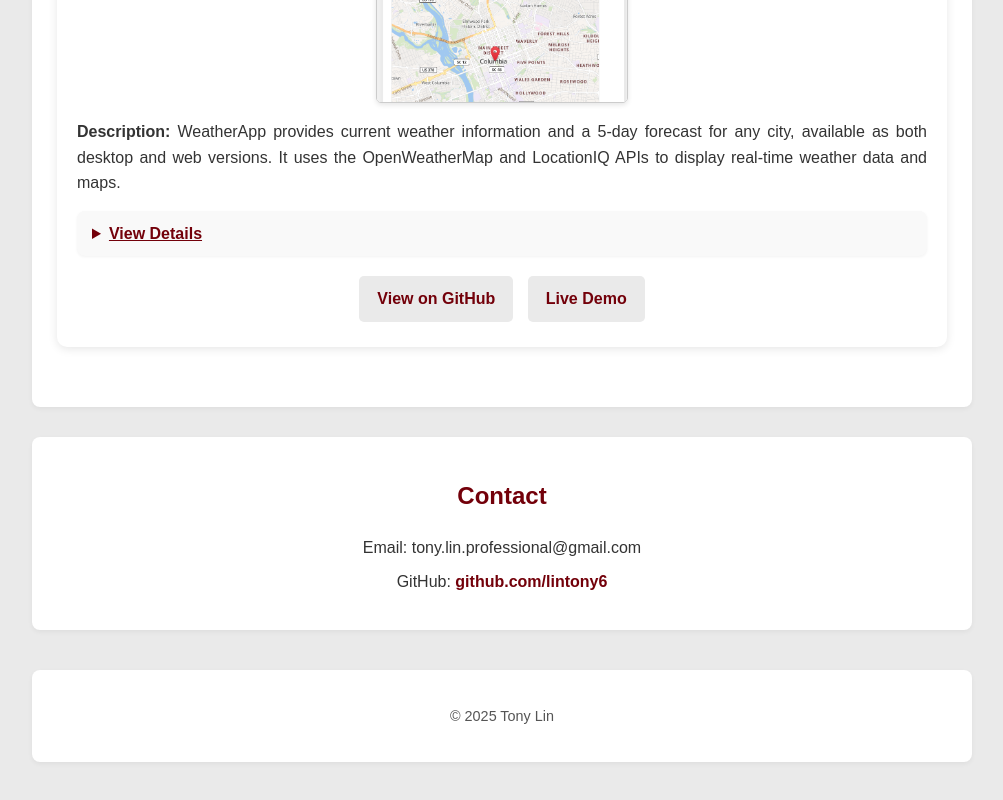
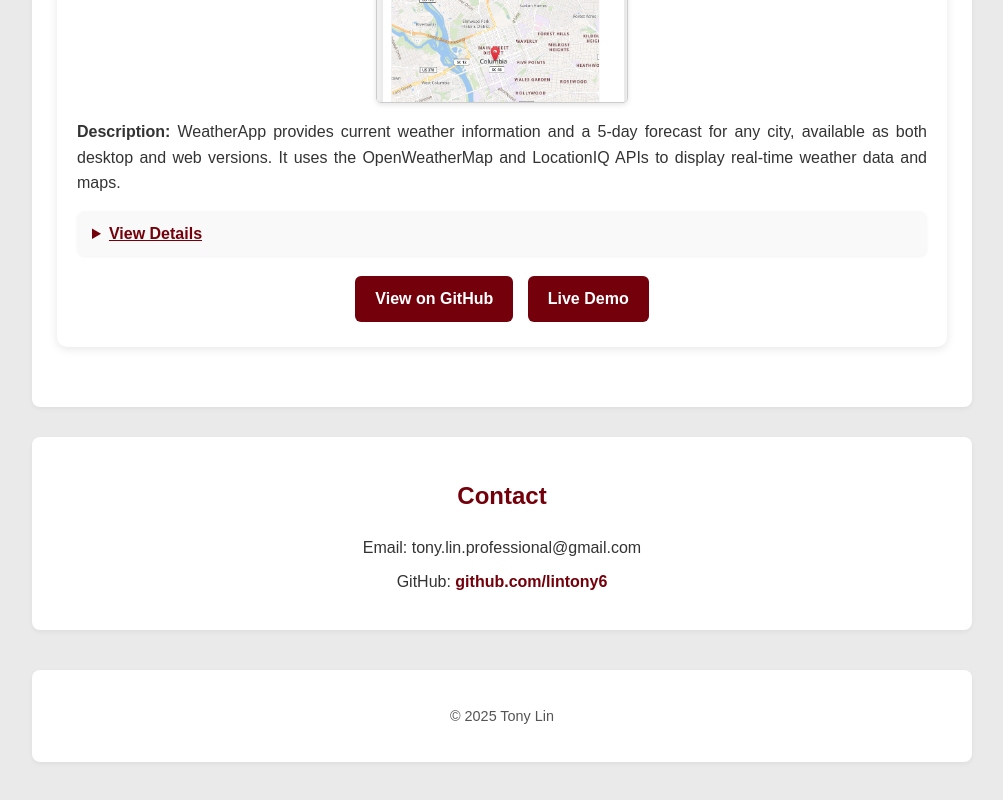
Before and after one commit to lintony6/Projects, a plain HTML site: page index.html in a window 1280 px wide. Shown: the part 2753-3553 px from the top of the page, without its empty margins (138-1141 px from the left). Drawn offline with Linux system fonts and the light colour scheme.

Commit message:
adjusted buttons under weather app

```diff
--- a/css/styles.css
+++ b/css/styles.css
@@ -203,28 +203,34 @@ h1, h2 {
   margin-top: 15px;
 }
 
-.btn {
+/* Buttons (fixed so they render correctly on GitHub Pages) */
+#projects a.btn,
+#projects a.btn.secondary {
   display: inline-block;
-  background: #EAEAEA;
-  color: #fff;
-  padding: 10px 18px;
-  border-radius: 5px;
+  padding: 10px 20px;
+  border-radius: 6px;
   text-decoration: none;
   margin: 5px;
   font-weight: bold;
-  transition: background 0.3s ease;
+  transition: background 0.3s ease, transform 0.2s ease;
+  color: #fff !important;
 }
 
-.btn:hover {
+#projects a.btn {
+  background: #73000A;
+}
+
+#projects a.btn:hover {
+  background: #a80010;
+  transform: scale(1.05);
+}
+
+#projects a.btn.secondary {
   background: #5C5C5C;
 }
 
-.btn.secondary {
-  background: #EAEAEA;
-}
-
-.btn.secondary:hover {
-  background: #5C5C5C;
+#projects a.btn.secondary:hover {
+  background: #000;
 }
 
 /* Expandable project details */
@@ -237,7 +243,7 @@ details {
   transition: all 0.3s ease;
 }
 
-/* Make summary look like a clickable button */
+/* Make summary look like a clickable link */
 summary {
   color: #73000A;
   font-weight: bold;
--- a/index.html
+++ b/index.html
@@ -82,7 +82,7 @@
 
       <div class="links">
         <a href="https://github.com/lintony6/WeatherApp" target="_blank" class="btn">View on GitHub</a>
-        <a href="https://lintony6.github.io/WeatherApp/" target="_blank" class="btn secondary">Live Demo</a>
+        <a href="https://lintony6.github.io/WeatherApp/" target="_blank" class="btn">Live Demo</a>
       </div>
     </div>
   </section>
```
